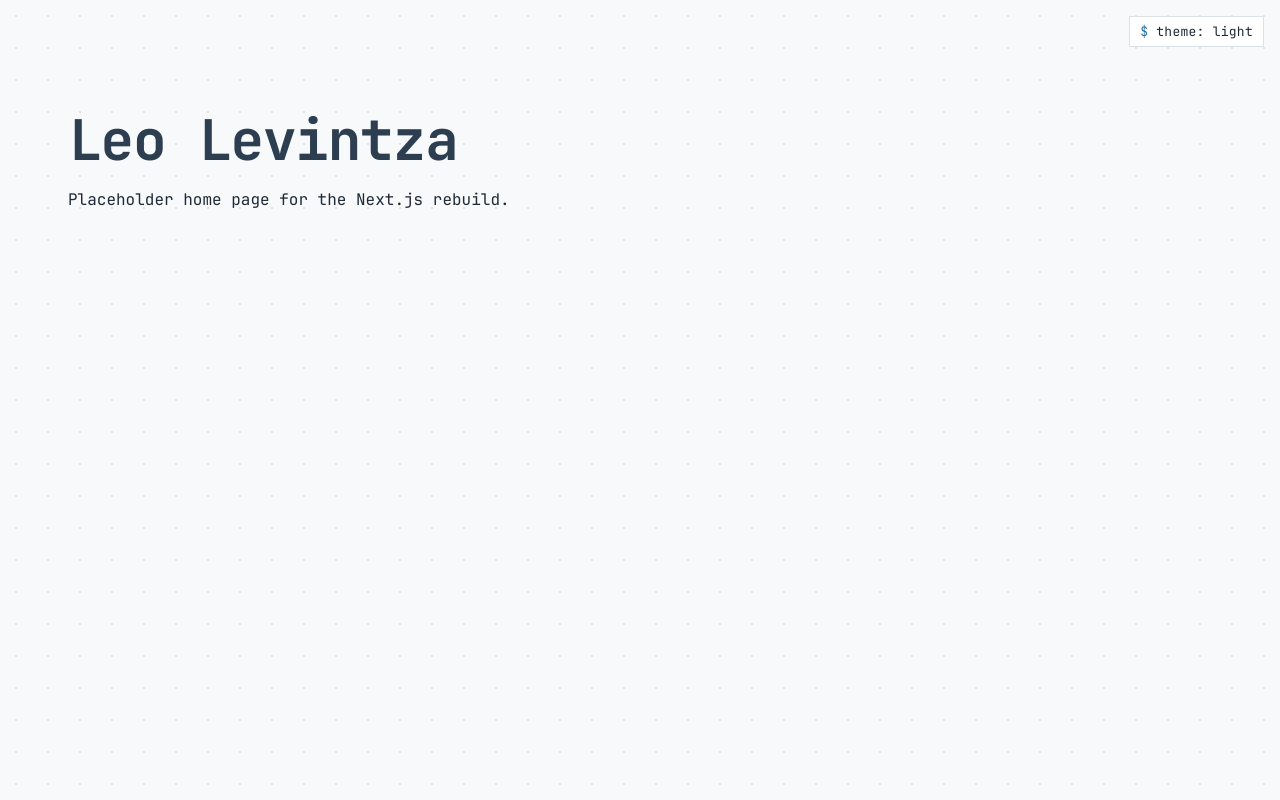
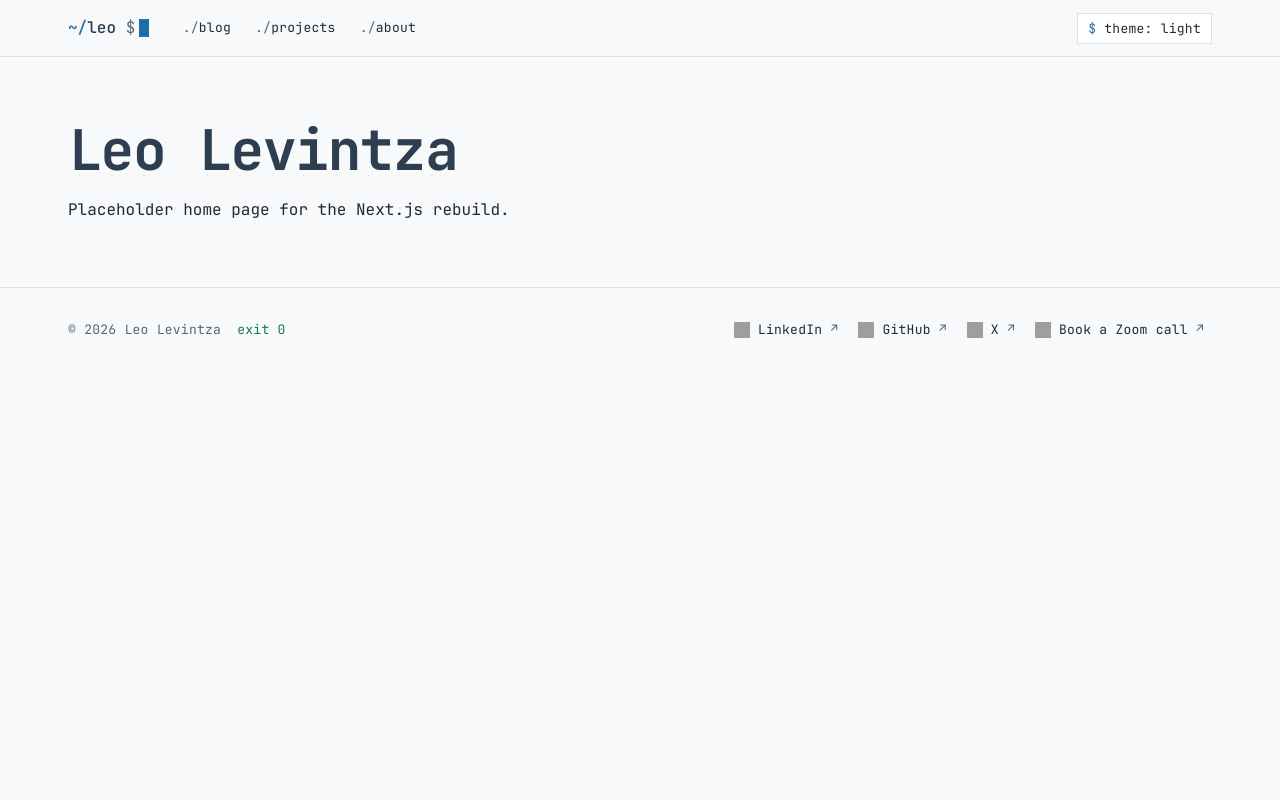
Before and after one commit to llevintza/llevintza.github.io, a Next.js app in the folder web/: page / in a window 1280 px wide. Built offline with nearby package versions, Linux system fonts and the light colour scheme; grey boxes are pictures that could not be loaded.

Commit message:
feat(web): add site header, mobile nav and footer
Co-Authored-By: Claude Opus 5.5 <noreply@anthropic.com>

```diff
--- a/web/app/layout.tsx
+++ b/web/app/layout.tsx
@@ -1,8 +1,9 @@
 import type { Metadata, Viewport } from "next";
 import type { ReactNode } from "react";
 
+import { SiteFooter } from "@/components/site/footer";
+import { SiteHeader } from "@/components/site/header";
 import { ThemeProvider } from "@/components/theme/theme-provider";
-import { ThemeToggle } from "@/components/theme/theme-toggle";
 import { fontVariables } from "@/lib/theme/fonts";
 
 import "./globals.css";
@@ -29,11 +30,9 @@ export default function RootLayout({
     <html lang="en" className={fontVariables} suppressHydrationWarning>
       <body className="min-h-dvh bg-bg font-prose text-ink">
         <ThemeProvider>
-          {/* Temporary placement; the site header (#8) will own this. */}
-          <div className="flex justify-end px-4 pt-4">
-            <ThemeToggle />
-          </div>
+          <SiteHeader />
           {children}
+          <SiteFooter />
         </ThemeProvider>
       </body>
     </html>
--- /dev/null
+++ b/web/components/site/contact-links.ts
@@ -0,0 +1,22 @@
+/**
+ * Public contact links for the footer, mirroring `contacts` in the Jekyll
+ * _config.yml. Icons are the colored set from the public email-icons site.
+ * Never add a phone number, a `tel:`/Signal link or an email address here:
+ * the site is public (`pnpm check:public-content` fails the build output).
+ */
+export const ICONS_BASE = "https://llevintza.github.io/email-icons/img/color/";
+
+export const CONTACT_LINKS = [
+  {
+    label: "LinkedIn",
+    href: "https://www.linkedin.com/in/llevintza/",
+    icon: "linkedin.png",
+  },
+  { label: "GitHub", href: "https://github.com/llevintza", icon: "github.png" },
+  { label: "X", href: "https://x.com/llevintza", icon: "x.png" },
+  {
+    label: "Book a Zoom call",
+    href: "https://scheduler.zoom.us/llevintza/availability",
+    icon: "zoom.png",
+  },
+] as const;
--- /dev/null
+++ b/web/components/site/footer.tsx
@@ -0,0 +1,57 @@
+import Image from "next/image";
+
+import { cn } from "@/components/ui/cn";
+import { focusRing } from "@/components/ui/focus";
+
+import { CONTACT_LINKS, ICONS_BASE } from "./contact-links";
+
+/**
+ * Site footer: copyright and the public contact links with the colored
+ * email-icons set. No phone and no email, by rule.
+ */
+export function SiteFooter() {
+  const year = new Date().getFullYear();
+
+  return (
+    <footer className="border-t border-line bg-bg">
+      <div className="mx-auto flex max-w-wrap flex-col gap-4 px-4 py-6 sm:px-gutter md:flex-row md:items-center md:justify-between">
+        <p className="m-0 font-mono text-sm text-muted">
+          © {year} Leo Levintza{" "}
+          <span aria-hidden="true" className="ml-2 text-ok">
+            exit 0
+          </span>
+        </p>
+
+        <ul aria-label="Contact" className="flex flex-wrap gap-x-1 gap-y-1">
+          {CONTACT_LINKS.map((link) => (
+            <li key={link.href}>
+              <a
+                href={link.href}
+                className={cn(
+                  "group/contact flex min-h-9 items-center gap-2 px-2 font-mono text-sm text-ink no-underline hover:inverse",
+                  focusRing,
+                )}
+              >
+                {/* Some icons are black: give them a light tile in dark mode. */}
+                <Image
+                  src={`${ICONS_BASE}${link.icon}`}
+                  alt=""
+                  width={16}
+                  height={16}
+                  className="size-4 shrink-0 dark:box-content dark:bg-head dark:p-px"
+                />
+                {link.label}
+                <span
+                  aria-hidden="true"
+                  className="text-muted group-hover/contact:text-current"
+                >
+                  ↗
+                </span>
+              </a>
+            </li>
+          ))}
+        </ul>
+      </div>
+    </footer>
+  );
+}
--- /dev/null
+++ b/web/components/site/header.tsx
@@ -0,0 +1,46 @@
+import Link from "next/link";
+
+import { ThemeToggle } from "@/components/theme/theme-toggle";
+import { cn } from "@/components/ui/cn";
+import { focusRing } from "@/components/ui/focus";
+
+import { MobileNav } from "./mobile-nav";
+import { NavLinks } from "./nav-links";
+
+/**
+ * Site header (#60 §5): one 1px rule below, no blur. The brand is a shell
+ * prompt, the nav is lowercase mono (`./blog`), and on phones the nav
+ * collapses into a `menu` button.
+ */
+export function SiteHeader() {
+  return (
+    <header className="relative z-30 border-b border-line bg-bg">
+      <div className="mx-auto flex min-h-14 max-w-wrap items-center gap-3 px-4 sm:gap-6 sm:px-gutter">
+        <Link
+          href="/"
+          aria-label="Leo Levintza, home"
+          className={cn(
+            "flex min-h-9 items-center font-mono text-base font-semibold whitespace-nowrap text-head no-underline hover:inverse",
+            focusRing,
+          )}
+        >
+          <span aria-hidden="true">
+            <span className="text-accent">~/</span>leo{" "}
+            <span className="font-normal text-muted">$</span>
+            {/* Static block cursor; blinking is #9's job. */}
+            <span className="ml-[0.4ch] inline-block h-[1.1em] w-[0.6em] bg-accent align-[-0.2em]" />
+          </span>
+        </Link>
+
+        <nav aria-label="Main" className="hidden md:block">
+          <NavLinks layout="bar" />
+        </nav>
+
+        <div className="ml-auto flex items-center gap-2">
+          <ThemeToggle />
+          <MobileNav className="md:hidden" />
+        </div>
+      </div>
+    </header>
+  );
+}
--- /dev/null
+++ b/web/components/site/mobile-nav.tsx
@@ -0,0 +1,59 @@
+"use client";
+
+import { usePathname } from "next/navigation";
+import { useEffect, useRef, type KeyboardEvent } from "react";
+
+import { cn } from "@/components/ui/cn";
+import { focusRing } from "@/components/ui/focus";
+
+import { NavLinks } from "./nav-links";
+
+/**
+ * Phone navigation (#60 §5): a `menu` text button, no hamburger icon, that
+ * opens a full-width list under the header. Built on <details>, so it works
+ * with JS off; with JS it also closes on Escape and after navigating.
+ */
+export function MobileNav({ className }: { className?: string }) {
+  const ref = useRef<HTMLDetailsElement>(null);
+  const pathname = usePathname();
+
+  const close = () => {
+    if (ref.current) ref.current.open = false;
+  };
+
+  // Close after a client-side navigation.
+  useEffect(() => {
+    close();
+  }, [pathname]);
+
+  const onKeyDown = (event: KeyboardEvent<HTMLDetailsElement>) => {
+    if (event.key === "Escape" && ref.current?.open) {
+      close();
+      ref.current.querySelector("summary")?.focus();
+    }
+  };
+
+  return (
+    <details ref={ref} onKeyDown={onKeyDown} className={cn("group", className)}>
+      <summary
+        className={cn(
+          "flex min-h-9 cursor-pointer list-none items-center gap-1.5 border border-line bg-panel px-2.5 font-mono text-sm text-ink select-none [&::-webkit-details-marker]:hidden",
+          "hover:border-inverse-bg hover:bg-inverse-bg hover:text-inverse-ink group-open:inverse group-open:border-inverse-bg",
+          focusRing,
+        )}
+      >
+        <span aria-hidden="true" className="w-[1ch] text-center">
+          <span className="group-open:hidden">+</span>
+          <span className="hidden group-open:inline">-</span>
+        </span>
+        menu
+      </summary>
+      <nav
+        aria-label="Main"
+        className="absolute inset-x-0 top-full z-40 border-b border-line bg-bg shadow-hard"
+      >
+        <NavLinks layout="list" onNavigate={close} />
+      </nav>
+    </details>
+  );
+}
--- /dev/null
+++ b/web/components/site/nav-items.ts
@@ -0,0 +1,15 @@
+/** Main navigation, in this order (matches the Jekyll site's header_pages). */
+export const NAV_ITEMS = [
+  { href: "/blog/", label: "blog" },
+  { href: "/projects/", label: "projects" },
+  { href: "/about/", label: "about" },
+] as const;
+
+export type NavItem = (typeof NAV_ITEMS)[number];
+
+/** True when `pathname` is the item's page or a page below it. */
+export function isActive(pathname: string | null, href: string) {
+  if (!pathname) return false;
+  const path = pathname.endsWith("/") ? pathname : `${pathname}/`;
+  return path === href || path.startsWith(href);
+}
--- /dev/null
+++ b/web/components/site/nav-links.tsx
@@ -0,0 +1,66 @@
+"use client";
+
+import Link from "next/link";
+import { usePathname } from "next/navigation";
+
+import { cn } from "@/components/ui/cn";
+import { focusRing } from "@/components/ui/focus";
+
+import { NAV_ITEMS, isActive } from "./nav-items";
+
+/**
+ * The `./blog ./projects ./about` links. The current section is shown in
+ * inverse video and marked `aria-current="page"`.
+ */
+export function NavLinks({
+  layout,
+  onNavigate,
+}: {
+  /** `bar`: inline tabs (desktop); `list`: full-width rows (phone menu). */
+  layout: "bar" | "list";
+  onNavigate?: () => void;
+}) {
+  const pathname = usePathname();
+
+  return (
+    <ul
+      className={cn(
+        layout === "bar" ? "flex items-center gap-1" : "flex flex-col",
+      )}
+    >
+      {NAV_ITEMS.map((item) => {
+        const active = isActive(pathname, item.href);
+        return (
+          <li key={item.href}>
+            <Link
+              href={item.href}
+              aria-current={active ? "page" : undefined}
+              onClick={onNavigate}
+              className={cn(
+                "group/nav flex items-center font-mono text-sm lowercase no-underline",
+                layout === "bar"
+                  ? "min-h-9 px-2.5"
+                  : "min-h-12 border-b border-dashed border-line px-4 sm:px-gutter",
+                active
+                  ? "inverse"
+                  : "text-ink hover:bg-inverse-bg hover:text-inverse-ink",
+                focusRing,
+                layout === "list" && "focus-visible:-outline-offset-2",
+              )}
+            >
+              <span
+                aria-hidden="true"
+                className={
+                  active ? "" : "text-muted group-hover/nav:text-current"
+                }
+              >
+                ./
+              </span>
+              {item.label}
+            </Link>
+          </li>
+        );
+      })}
+    </ul>
+  );
+}
```
